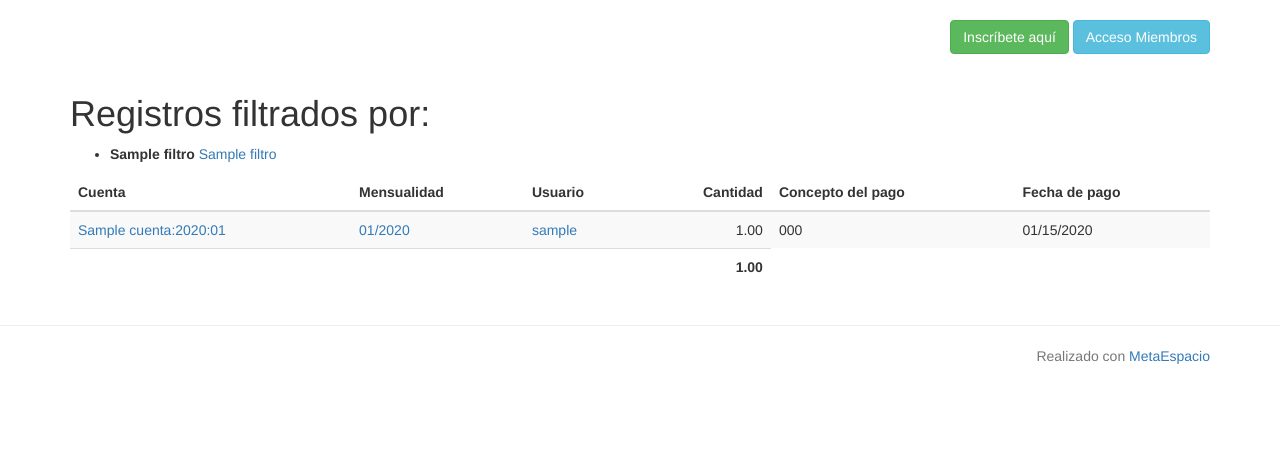
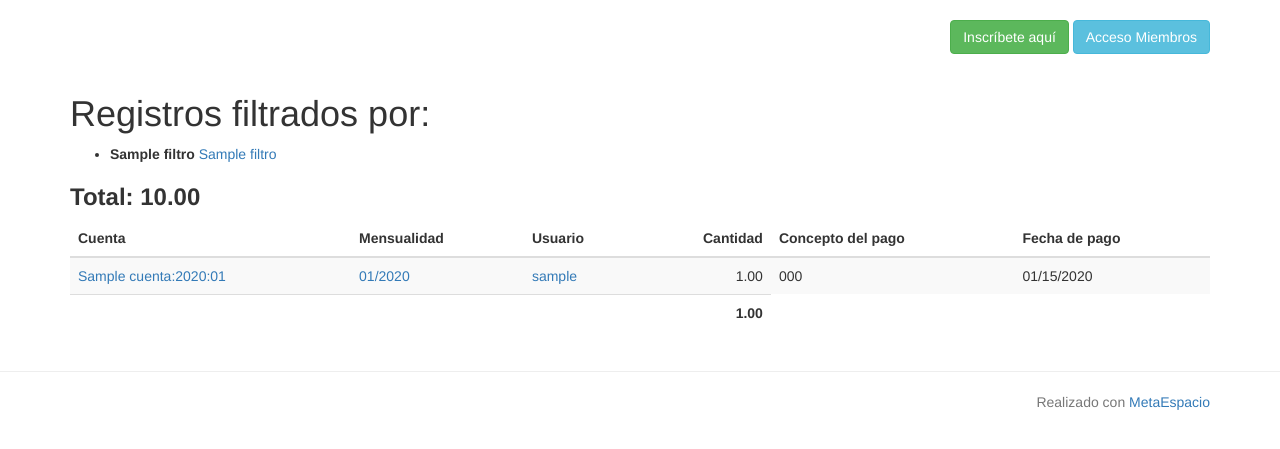
Before and after one commit to kreitek/metaespacio, a Django app: template metaespacio/contabilidad/templates/contabilidad/linea_list.html in a window 1280 px wide. Shown: the part 52-501 px from the top of the page. Run offline with Django 3.2, Linux system fonts and the light colour scheme; tables that the repository leaves empty hold one stand-in row (values such as "Sample post"); the template is opened without the code that fills it: values that come from a table or form of the project are taken from there, most other values are stand-ins (such as "Sample title", 1, 10 or a date in 2020); parts of the project's set-up code (start-up, migrations or seed data) failed here and were passed over; some libraries are stand-ins or nearby versions.

Commit message:
Agrega cantidad total a la vista contabilidad por lineas

```diff
--- a/metaespacio/contabilidad/templates/contabilidad/linea_list.html
+++ b/metaespacio/contabilidad/templates/contabilidad/linea_list.html
@@ -13,6 +13,10 @@
 {% else %}
 <h1>Registros total</h1>
 {% endif %}
+
+<h3>
+<strong>Total: {{ total|floatformat:2 }}</strong>
+</h3>
 
 <table class="table table-striped">
     <thead>
--- a/metaespacio/contabilidad/views.py
+++ b/metaespacio/contabilidad/views.py
@@ -89,6 +89,10 @@ class LineaList(SiteMixin, MemberOnly, ListView):
                 query &= objeto_q_linea_por_mes(mensualidad)
                 self.filtros['mensualidad'] = mensualidad.strftime("%m/%Y")
 
+        # Calcula la cantidad total de la consulta
+        self.total = self.model.objects.filter(query). \
+            aggregate(cantidad_sum=models.Sum('cantidad')).get('cantidad_sum') or 0
+
         # lets go
         return super(LineaList, self).get_queryset().filter(query).order_by('-asiento__fecha', '-fecha')
 
@@ -96,6 +100,7 @@ class LineaList(SiteMixin, MemberOnly, ListView):
         context = super(LineaList, self).get_context_data(**kwargs)
         context['filtros'] = self.filtros
         context['filtros_str'] = urllib.urlencode({k: v.encode('utf-8') for k, v in self.filtros.items()})
+        context['total'] = self.total
         return context
 
 
```
Also changed, not shown: 1 other file.
